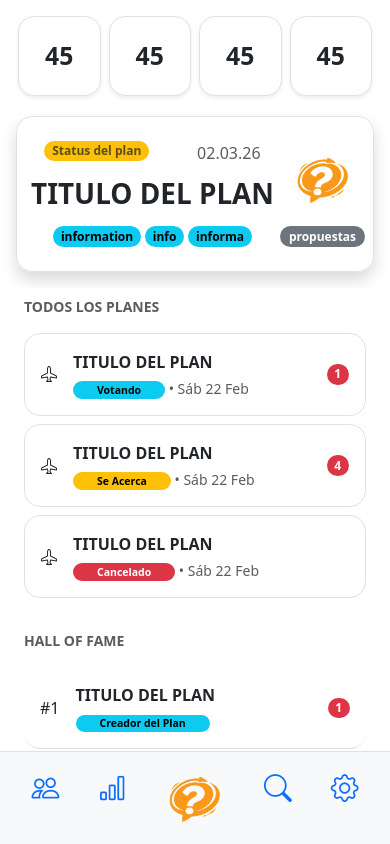
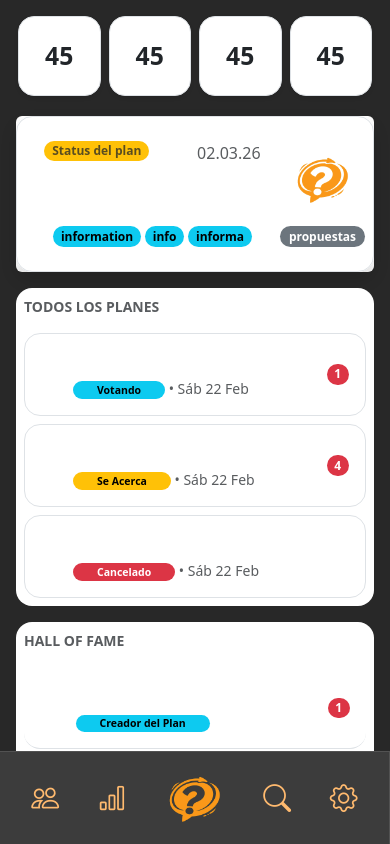
Before and after one commit to 4GeeksAcademy/fs-pt-128-Projecto-FInal-HayPlan, a React app: page / in a window 390 px wide. Built offline with nearby package versions, Linux system fonts and the light colour scheme; no server answers.

Commit message:
Agregado colores de marca a navbar&Navbar mobil

```diff
--- a/src/front/components/MobileNavbar.jsx
+++ b/src/front/components/MobileNavbar.jsx
@@ -5,33 +5,33 @@ import iconLogoColor from "../assets/img/iconLogo-Color.png";
 export const MobileNavbar = () => {
 
     return (
-        <nav className="navbar bg-light border-top fixed-bottom d-lg-none">
+        <nav className="navbar border-top fixed-bottom d-lg-none">
             <div className="container-fluid">
-                <div className="nav nav-pills nav-fill w-100">
+                <div className="nav nav-fill  w-100">
 
                     {/* Grupos */}
-                    <NavLink to="/" className="nav-link bg-light text-center py-2 text-primary">
-						<i class="bi bi-people fs-1"></i>
+                    <NavLink to="/" className="nav-link text-center py-2">
+						<i className="bi bi-people fs-1"></i>
                     </NavLink>
 
                     {/* stats */}
-                    <NavLink to="/" className="nav-link bg-light text-center py-2 text-primary">
+                    <NavLink to="/" className="nav-link text-center py-2">
                         <i className="bi bi-bar-chart fs-1"></i>
                     </NavLink>
 
                     {/* Dashboard */}
-                    <a className="nav-link bg-light text-center py-2" href="#">
+                    <a className="nav-link text-center py-2" href="#">
                         <img src={iconLogoColor} width="60" height="60" />
                     </a>
 
                     {/* descubre */}
-                    <NavLink to="/" className="nav-link bg-light text-center py-2 text-primary">
-						<i class="bi bi-search fs-1"></i>
+                    <NavLink to="/" className="nav-link text-center py-2">
+						<i className="bi bi-search fs-1"></i>
                     </NavLink>
 
                     {/* Settings */}
-                    <NavLink to="/" className="nav-link bg-light text-center py-2 text-primary">
-                        <i class="bi bi-gear fs-1"></i>
+                    <NavLink to="/" className="nav-link text-center py-2">
+                        <i className="bi bi-gear fs-1"></i>
                     </NavLink>
 
                 </div>
--- a/src/front/components/Navbar.jsx
+++ b/src/front/components/Navbar.jsx
@@ -8,12 +8,12 @@ import iconLogo from "../assets/img/iconLogo.png";
 export const Navbar = () => {
 
 	return (
-		<nav className="navbar navbar-light bg-light">
+		<nav className="navbar">
 			{/* posicion vertical altura 100% */}
-			<div className="d-flex justify-content-between flex-column vh-100 px-3 py-0 ">
+			<div className="d-flex justify-content-between flex-column vh-100 px-3 py-0">
 
 				{/* Logo */}
-				<div className="">
+				<div>
 					<a className="navbar-brand m-0" href="#">
 						<img src={iconLogoColor} alt="Bootstrap" style={{ width: "150px" }} />
 					</a>
@@ -24,38 +24,42 @@ export const Navbar = () => {
 					<div className="fw-bold px-3 mb-2">Navegacion</div>
 					<Link
 						to="/"
-						className="nav-link text-dark d-flex align-items-center gap-2"
+						className="nav-link d-flex align-items-center gap-2"
 					>
-						<i class="bi bi-border-style fs-4"></i>
+						<i className="bi bi-border-style fs-4"></i>
 						<span>Inicio</span>
 					</Link>
+
 					<Link
 						to="/"
-						className="nav-link text-dark d-flex align-items-center gap-2"
+						className="nav-link d-flex align-items-center gap-2"
 					>
-						<img src={iconLogo} width="30" height="30" />
+						<img src={iconLogoColor} width="30" height="30" />
 						<span>Planes</span>
 
 					</Link>
+
 					<Link
 						to="/"
-						className="nav-link text-dark d-flex align-items-center gap-2"
+						className="nav-link d-flex align-items-center gap-2"
 					>
-						<i class="bi bi-people fs-4"></i>
+						<i className="bi bi-people fs-4"></i>
 						<span>Grupos</span>
 					</Link>
+
 					<Link
 						to="/"
-						className="nav-link text-dark d-flex align-items-center gap-2"
+						className="nav-link d-flex align-items-center gap-2"
 					>
 						<i className="bi bi-bar-chart fs-4"></i>
 						<span>Stats</span>
 					</Link>
+
 					<Link
 						to="/"
-						className="nav-link text-dark d-flex align-items-center gap-2"
+						className="nav-link d-flex align-items-center gap-2"
 					>
-						<i class="bi bi-search fs-5"></i>
+						<i className="bi bi-search fs-5"></i>
 						<span>Descubre</span>
 					</Link>
 				</div>
@@ -65,23 +69,23 @@ export const Navbar = () => {
 					<div className="fw-bold px-3 mb-2">Settings</div>
 					<Link
 						to="/"
-						className="nav-link text-dark d-flex align-items-center gap-2"
+						className="nav-link d-flex align-items-center gap-2"
 					>
-						<i class="bi bi-person-circle"></i>
+						<i className="bi bi-person-circle"></i>
 						<span>Perfil</span>
 					</Link>
 					<Link
 						to="/"
-						className="nav-link text-dark d-flex align-items-center gap-2"
+						className="nav-link d-flex align-items-center gap-2"
 					>
-						<i class="bi bi-info-circle"></i>
+						<i className="bi bi-info-circle"></i>
 						<span>Ayuda</span>
 					</Link>
 					<Link
 						to="/"
-						className="nav-link text-dark d-flex align-items-center gap-2"
+						className="nav-link d-flex align-items-center gap-2"
 					>
-						<i class="bi bi-star-half"></i>
+						<i className="bi bi-star-half"></i>
 						<span>Rate</span>
 					</Link>
 				</div>
--- a/src/front/components/Topbar.jsx
+++ b/src/front/components/Topbar.jsx
@@ -14,8 +14,8 @@ export const Topbar = () => {
 
                 {/* Toggle modo claro/obscuro */}
                 <div class="btn-group" role="group" aria-label="Basic outlined example">
-                    <button type="button" class="btn btn-outline-primary">L</button>
-                    <button type="button" class="btn btn-outline-primary">D</button>
+                    <button type="button" class="btn btn-outline-primary"><i class="bi bi-brightness-low"></i></button>
+                    <button type="button" class="btn btn-outline-primary"><i class="bi bi-brightness-low-fill"></i></button>
                 </div>
             </div>
 
--- a/src/front/index.css
+++ b/src/front/index.css
@@ -1,52 +1,80 @@
-
-
 :root {
   /** Base colors */
   --clr-dark-a0: #000000;
   --clr-light-a0: #ffffff;
 
   /** Theme primary colors */
-  --clr-primary-a0: #fa9819; /** Brand */
-  --clr-primary-a10: #db861a;
-  --clr-primary-a20: #bd741b;
-  --clr-primary-a30: #a0631a;
-  --clr-primary-a40: #845219;
-  --clr-primary-a50: #694217;
-  --clr-primary-a60: #4f3314;
+  --clr-primary-a0: #fa9819;
+  --clr-primary-a10: #fea33c;
+  --clr-primary-a20: #ffaf56;
+  --clr-primary-a30: #ffba6f;
+  --clr-primary-a40: #ffc687;
+  --clr-primary-a50: #ffd19e;
 
   /** Theme surface colors */
-  --clr-surface-a0: #f9f9f8; /** Main dashboard background */
-  --clr-surface-a10: #ebebea; /** Menu Bar / Card Background */
-  --clr-surface-a20: #dddddc;
-  --clr-surface-a30: #cfcfce;
-  --clr-surface-a40: #c1c1c1;
-  --clr-surface-a50: #b4b4b4;
+  --clr-surface-a0: #282828;
+  --clr-surface-a10: #3c3c3c;
+  --clr-surface-a20: #525252;
+  --clr-surface-a30: #686868;
+  --clr-surface-a40: #808080;
+  --clr-surface-a50: #989898;
 
   /** Theme tonal surface colors */
-  --clr-surface-tonal-a0: #fcefe3;
-  --clr-surface-tonal-a10: #eee2d8;
-  --clr-surface-tonal-a20: #dfd5cc;
-  --clr-surface-tonal-a30: #d1c9c1;
-  --clr-surface-tonal-a40: #c3bcb6;
-  --clr-surface-tonal-a50: #b5b0ab;
+  --clr-surface-tonal-a0: #3c3229;
+  --clr-surface-tonal-a10: #4f463d;
+  --clr-surface-tonal-a20: #635a53;
+  --clr-surface-tonal-a30: #787069;
+  --clr-surface-tonal-a40: #8d8680;
+  --clr-surface-tonal-a50: #a39d98;
 
   /** Success colors */
-  --clr-success-a0: #00c97a; /** Support 1 */
-  --clr-success-a10: #17ffa4;
-  --clr-success-a20: #63ffc2;
+  --clr-success-a0: #22946e;
+  --clr-success-a10: #47d5a6;
+  --clr-success-a20: #9ae8ce;
 
   /** Warning colors */
-  --clr-warning-a0: #ff6b6b; /** Support 2 */
-  --clr-warning-a10: #ffb7b7;
-  --clr-warning-a20: #ffffff;
+  --clr-warning-a0: #a87a2a;
+  --clr-warning-a10: #d7ac61;
+  --clr-warning-a20: #ecd7b2;
 
   /** Danger colors */
-  --clr-danger-a0: #6b9fff; /** Support 3 */
-  --clr-danger-a10: #b7d1ff;
-  --clr-danger-a20: #ffffff;
+  --clr-danger-a0: #9c2121;
+  --clr-danger-a10: #d94a4a;
+  --clr-danger-a20: #eb9e9e;
 
   /** Info colors */
-  --clr-info-a0: #d6e93e; /** Support 4 */
-  --clr-info-a10: #e5f183;
-  --clr-info-a20: #f3f9c7;
+  --clr-info-a0: #21498a;
+  --clr-info-a10: #4077d1;
+  --clr-info-a20: #92b2e5;
 }
+
+body {
+  background: var(--clr-surface-a0);
+}
+
+* {
+  color: var(--clr-light-a0);
+}
+
+.navbar{
+  background-color: var(--clr-surface-a10);
+  border-right: 1px solid var(--clr-surface-a20)!important;
+}
+
+.navbar.fixed-bottom {
+  border-top: 1px solid var(--clr-surface-a20)!important;
+  /* height: 70px; */
+}
+
+.navbar.fixed-bottom .nav{
+  align-items: center;
+}
+
+.navbar.fixed-bottom .nav-link {
+  color: var(--clr-primary-a0) !important;
+}
+
+.navbar .nav-link i,
+.navbar.fixed-bottom .nav-link i {
+  color: var(--clr-primary-a30);
+}
```
Also changed, not shown: src/front/components/DashboardBlockLarge.jsx (line endings or trailing spaces).
